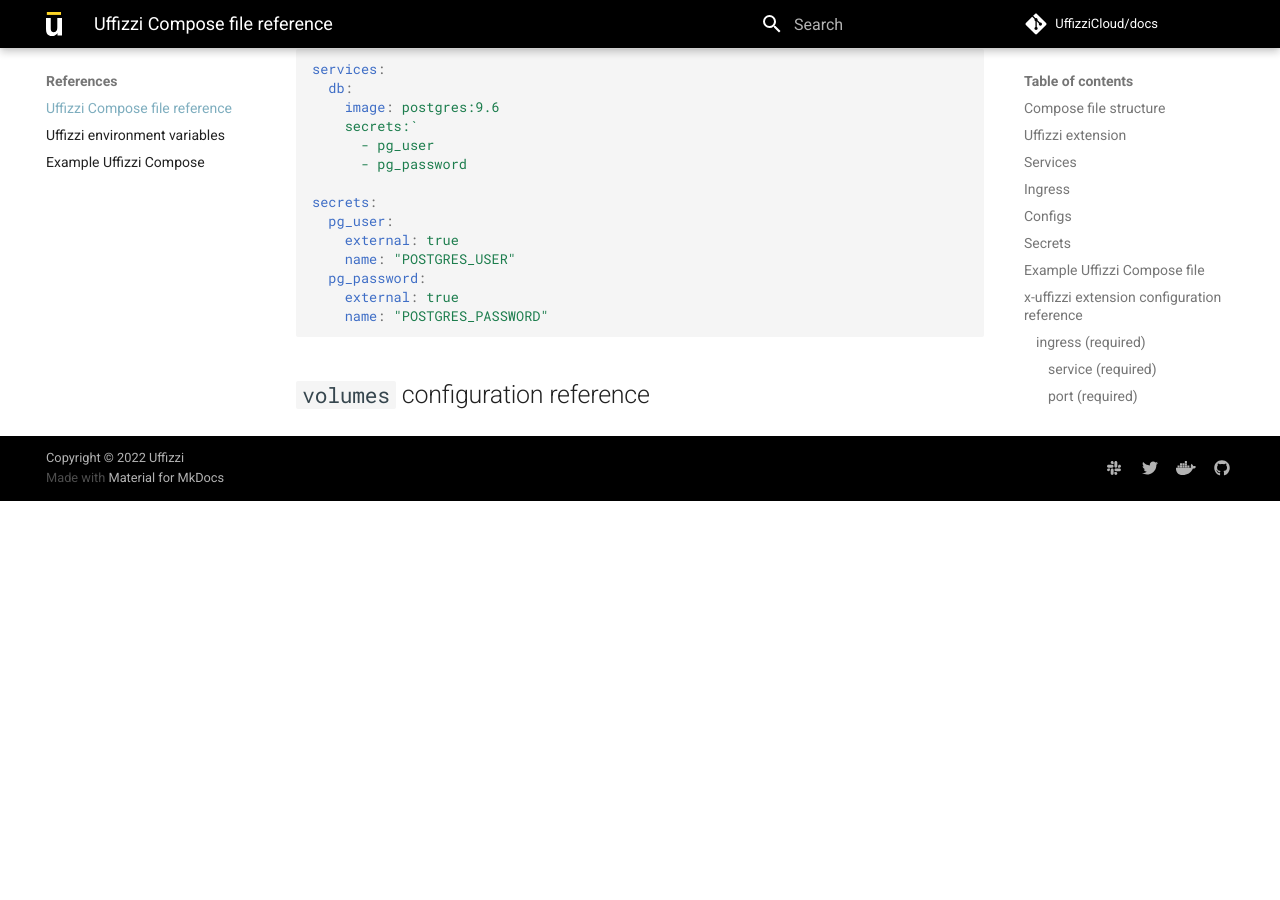
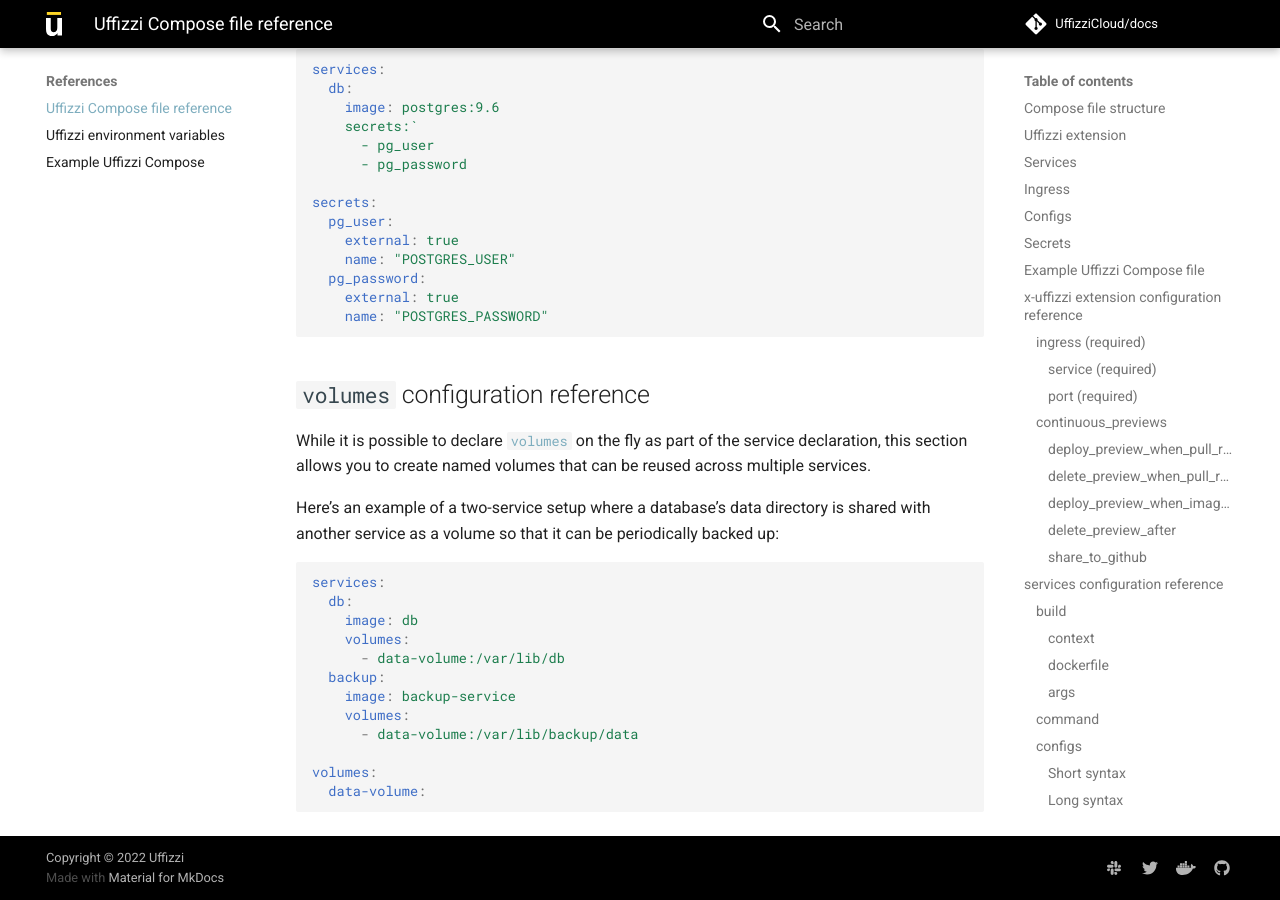
Before and after one commit to UffizziCloud/docs, an MkDocs documentation site: the page built from docs/references/compose-spec.md, in a window 1280 px wide and 900 px high, scrolled down 21897 px. Built offline with MkDocs 1.6.1 and Material for MkDocs 9.7.7, drawn with Linux system fonts in a browser that asks for light colours; comment, search, counter and statistics services are not loaded; before the commit the page ends 22398 px from its top, so only the background shows below that.

Commit message:
added top-level volumes

````diff
--- a/docs/references/compose-spec.md
+++ b/docs/references/compose-spec.md
@@ -559,7 +559,7 @@
     name: "POSTGRES_PASSWORD"
 ```
 
-### **volumes**
+### **volumes**<a id="volumes"></a>
 
 `volumes` defines mount host paths or named volumes, specified as sub-options to a service.
 
@@ -933,3 +933,21 @@
 ```
 
 ## <a id="volumes-top-level-element"></a>`volumes` configuration reference
+While it is possible to declare [`volumes`](compose-spec.md#volumes) on the fly as part of the service declaration, this section allows you to create named volumes that can be reused across multiple services.
+
+Here’s an example of a two-service setup where a database’s data directory is shared with another service as a volume so that it can be periodically backed up:
+
+``` yaml
+services:
+  db:
+    image: db
+    volumes:
+      - data-volume:/var/lib/db
+  backup:
+    image: backup-service
+    volumes:
+      - data-volume:/var/lib/backup/data
+
+volumes:
+  data-volume:
+```
````
